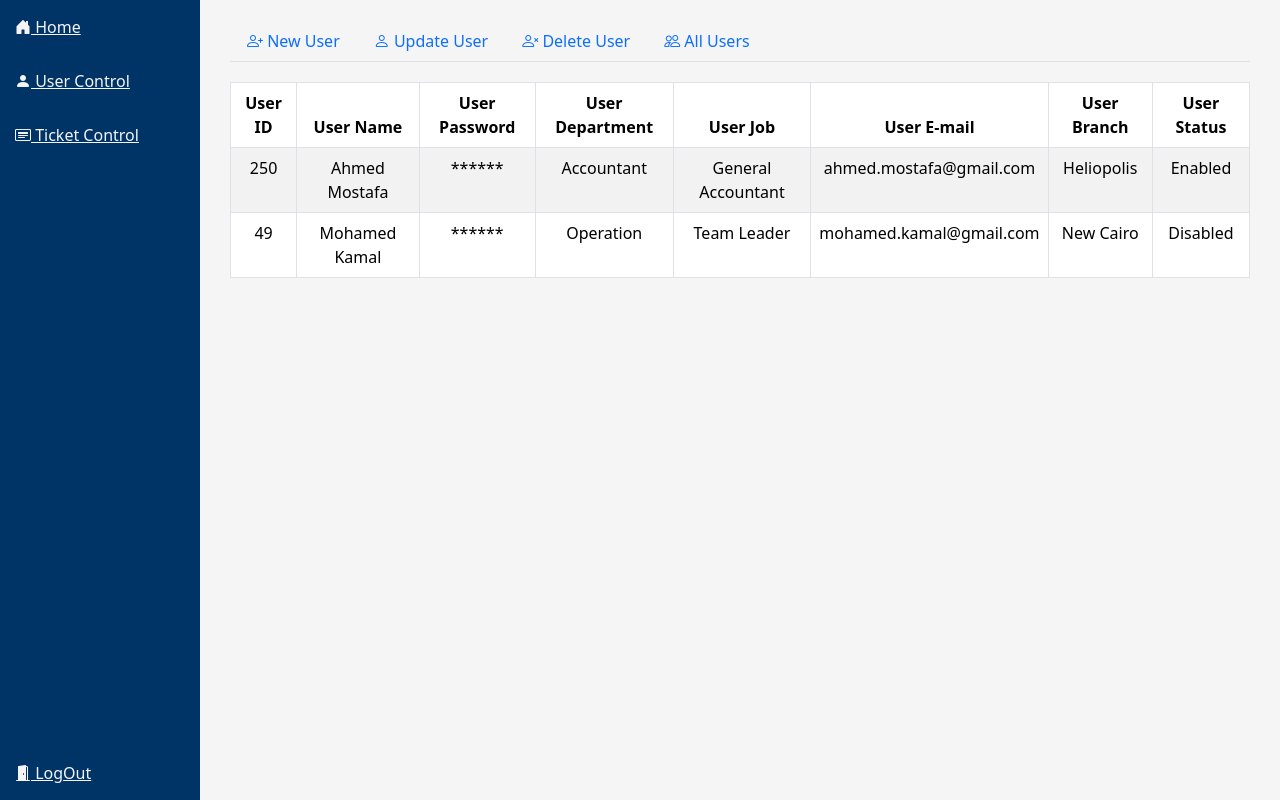
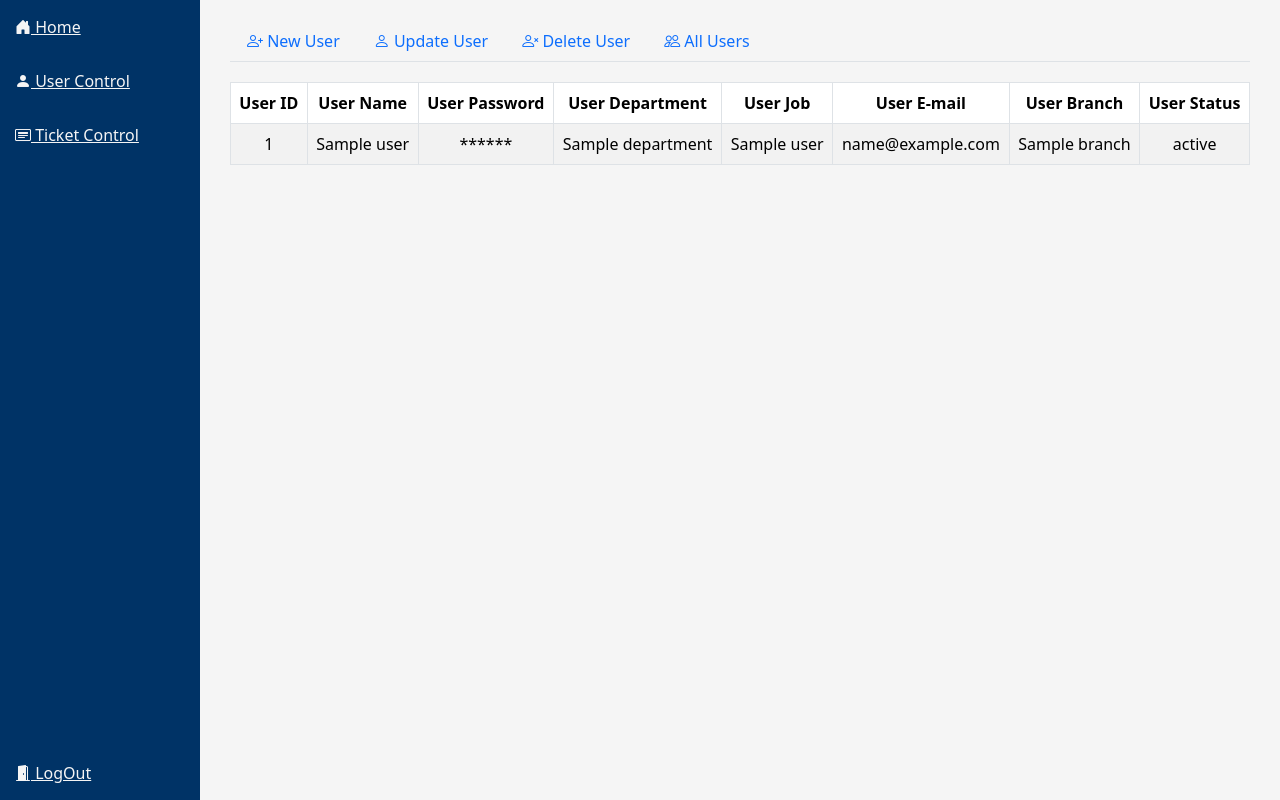
Before and after one commit to ahmed-hussein-morgan/ITicket, a Python web app: template app/tech/templates/tech_all_users.html in a window 1280 px wide. Run offline with Jinja, Linux system fonts and the light colour scheme; the template is opened without the code that fills it: most values are stand-ins (such as "Sample title", 1, 10 or a date in 2020); some libraries are stand-ins or nearby versions.

Commit message:
update the all users-table to get all users from the database

```diff
--- a/app/non_tech/templates/non-tech_layer.html
+++ b/app/non_tech/templates/non-tech_layer.html
@@ -6,7 +6,7 @@
 
 <div class="nav-bar">
     <ul>
-        <li> <a class="bi bi-house-door-fill" href="{{ url_for('main.non_tech_new_ticket') }}"> Home </a> </li>
+        <li> <a class="bi bi-house-door-fill" href="{{ url_for('non_tech.non_tech_new_ticket') }}"> Home </a> </li>
         <li> <a class="bi bi-person-fill" href="#"> Profile </a> </li>
         <li> <a class="bi bi-door-open-fill fixed-bottom" href="{{ url_for('auth.login') }}"> LogOut </a> </li>
     </ul>
--- a/app/non_tech/views.py
+++ b/app/non_tech/views.py
@@ -8,8 +8,9 @@ from .forms import NewTicketForm
 
 @non_tech.route("/new-ticket", methods=["GET", "POST"])
 def non_tech_new_ticket():
-    return render_template("non-tech_add_ticket.html", title="ITicket - New Ticket")
+
+    return render_template("non-tech_add_ticket.html", title="ITicket - New Ticket", form=form)
 
 @non_tech.route("/all-tickets")
 def all_ticket():
-    return render_template("non-tech_all-tickets.html", title="ITicket - User Dashboard")
+    return render_template("non-tech_all-tickets.html", title="ITicket - User Dashboard", form=form)
--- a/app/tech/templates/tech_all_users.html
+++ b/app/tech/templates/tech_all_users.html
@@ -20,26 +20,18 @@
         </thead>
 
         <tbody>
+            {% for user in users %}
             <tr>
-                <td>250</td>
-                <td>Ahmed Mostafa</td>
-                <td>******</td>
-                <td>Accountant</td>
-                <td>General Accountant</td>
-                <td>ahmed.mostafa@gmail.com</td>
-                <td>Heliopolis</td>
-                <td>Enabled</td>
+                <td>{{ user.id }}</td>
+                <td>{{ user.employee_name }}</td>
+                <td> ****** </td>
+                <td>{{ user.department }}</td>
+                <td>{{ user.job_title }}</td>
+                <td>{{ user.email }}</td>
+                <td>{{ user.branch }}</td>
+                <td>{{ user.user_status }}</td>
             </tr>
-            <tr>
-                <td>49</td>
-                <td>Mohamed Kamal</td>
-                <td>******</td>
-                <td>Operation</td>
-                <td>Team Leader</td>
-                <td>mohamed.kamal@gmail.com</td>
-                <td>New Cairo</td>
-                <td>Disabled</td>
-            </tr>
+            {% endfor %}
         </tbody>
 
     </table>
--- a/app/tech/views.py
+++ b/app/tech/views.py
@@ -82,4 +82,5 @@ def delete_user():
 
 @tech.route("/all-users", methods=["GET", "POST"])
 def all_users():
-    return render_template("tech_all_users.html", title="ITicket - User Dashboard")
+    users = User.query.all()
+    return render_template("tech_all_users.html", title="ITicket - All Users", users=users)
```
Also changed, not shown: app/static/main.css (line endings or trailing spaces).
